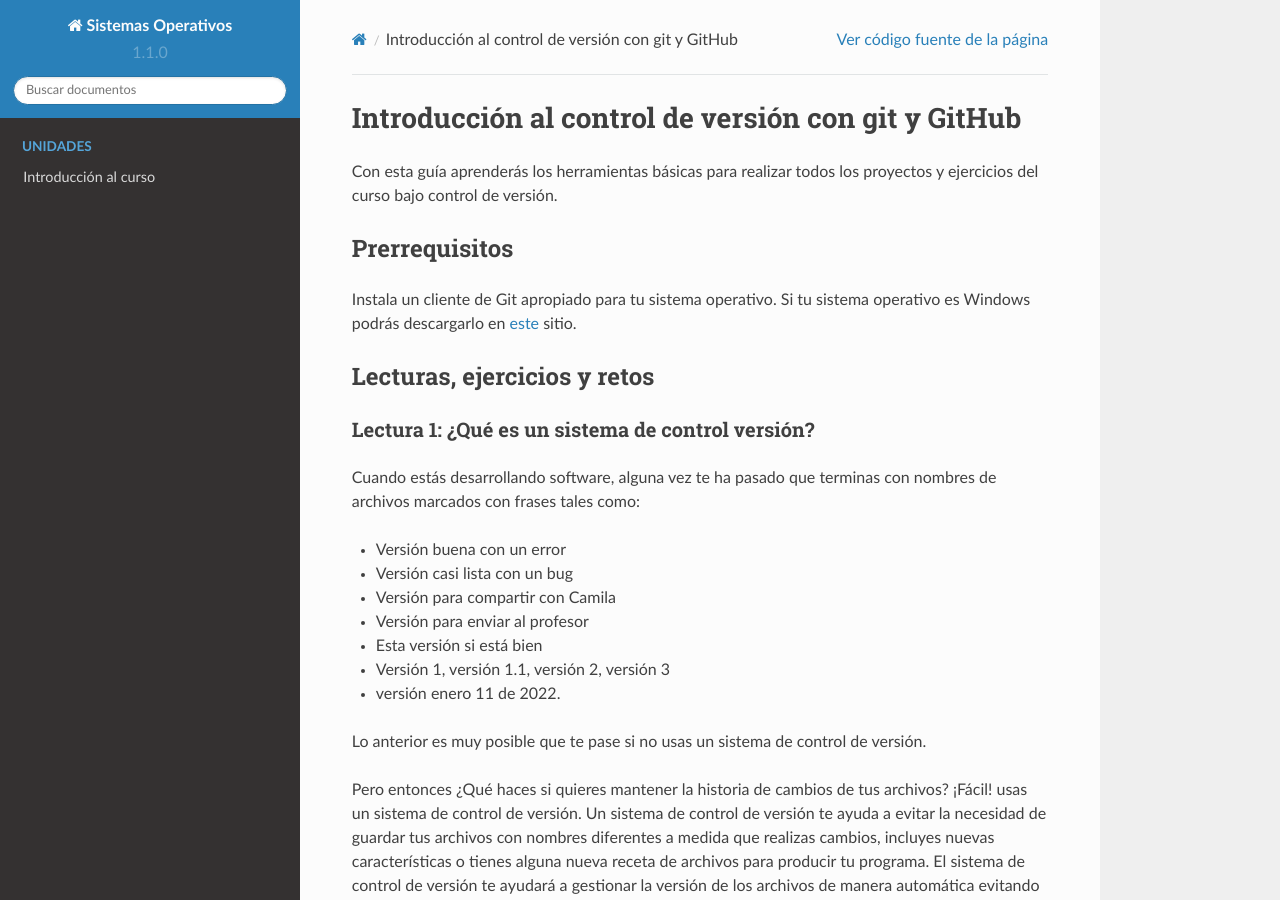
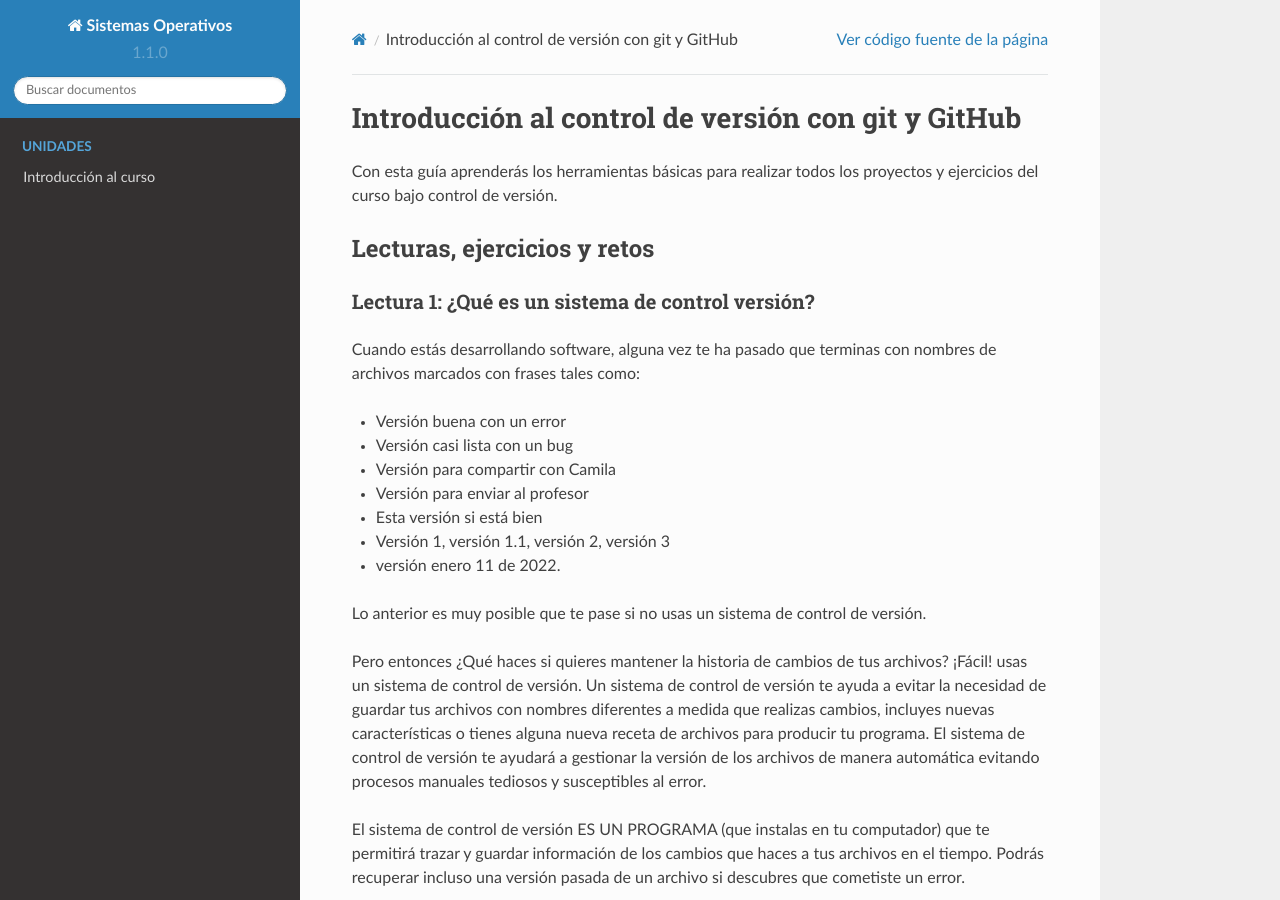
Before and after one commit to juanferfranco/sistemasoperativos, a Sphinx documentation site: the page built from docs/_unidad1/introGit.rst, in a window 1280 px wide and 900 px high. Built offline with Sphinx 7.4.7 and the Read the Docs theme 2.0.0, drawn with Linux system fonts in a browser that asks for light colours; pages that are not in the unit, such as notebooks, are missing from menus; some of the changed text lies outside the part shown.

Commit message:
remove prerrequisitos

```diff
--- a/docs/_unidad1/introGit.rst
+++ b/docs/_unidad1/introGit.rst
@@ -3,13 +3,6 @@
 
 Con esta guía aprenderás los herramientas básicas para realizar
 todos los proyectos y ejercicios del curso bajo control de versión.
-
-Prerrequisitos
------------------
-
-Instala un cliente de Git apropiado para tu sistema operativo.
-Si tu sistema operativo es Windows podrás descargarlo en
-`este <https://git-scm.com/downloads>`__ sitio.
 
 Lecturas, ejercicios y retos
 ---------------------------------
```
Also changed, not shown: other parts of docs/_unidad1/introGit.rst (+2 -1 lines).
